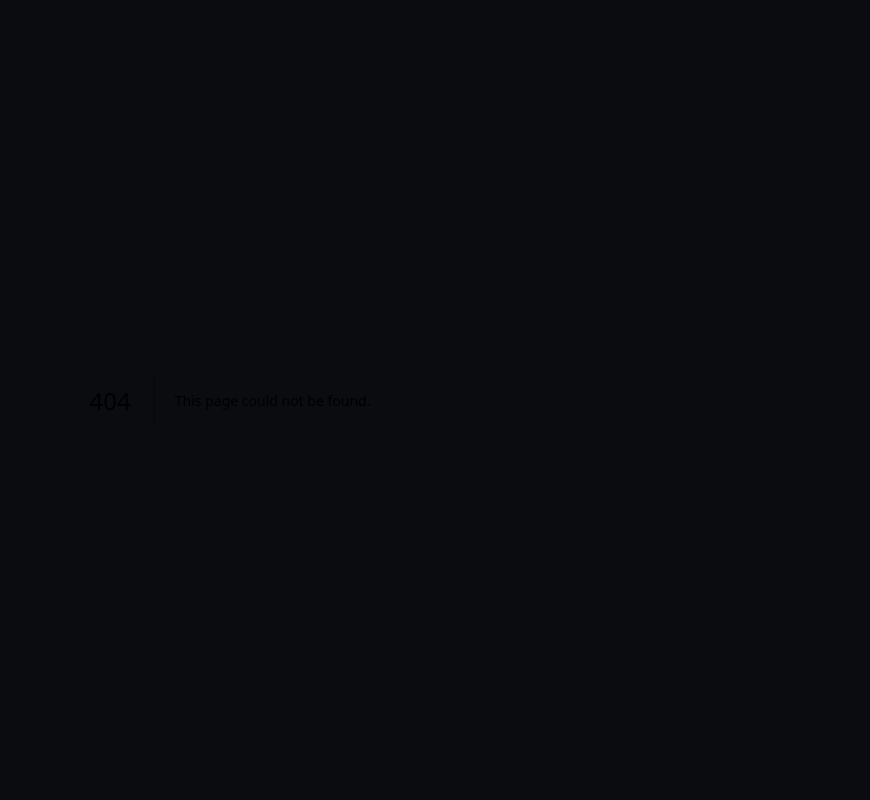
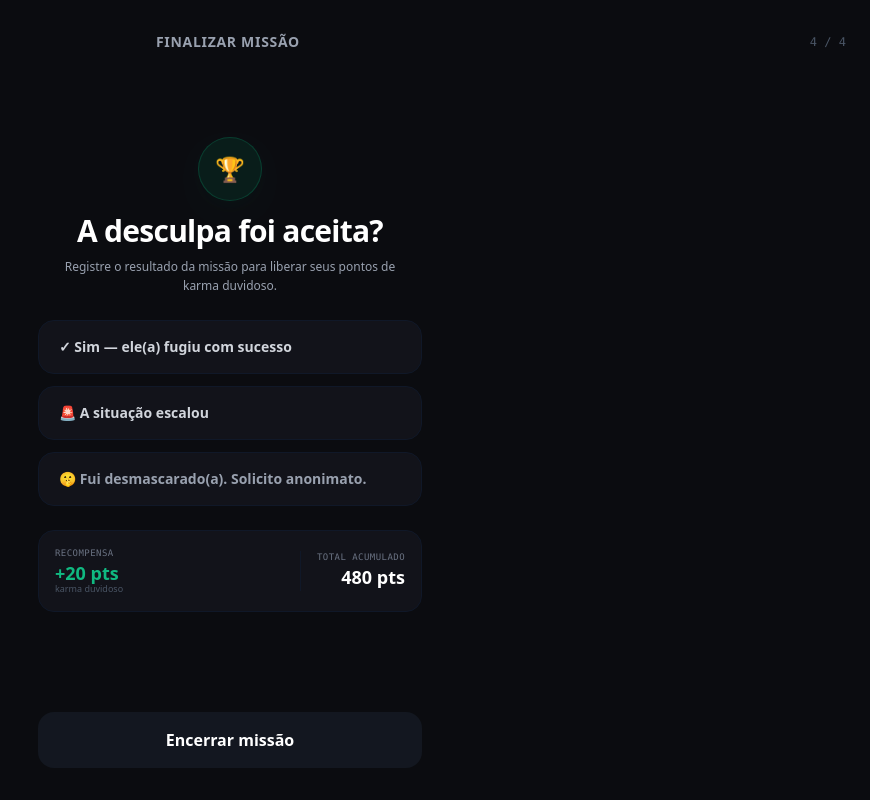
Before and after one commit to PietraValen/desculpaai-frontend, a Next.js app: page /alibi/finalizar in a window 1280 px wide. Before the commit this address had no page. Shown: the whole page, without its empty margins (410-1280 px from the left). Built offline with nearby package versions, Linux system fonts and the light colour scheme.

Commit message:
feat: add mission completion page with outcome selection and reset logic

```diff
--- /dev/null
+++ b/app/alibi/finalizar/page.tsx
@@ -0,0 +1,130 @@
+'use client';
+
+import { useState } from 'react';
+import { useRouter } from 'next/navigation';
+
+export default function FinalizarMissaoPage() {
+  const router = useRouter();
+  const [resultado, setResultado] = useState<'SUCESSO' | 'ESCALOU' | 'DESMASCARADO' | null>(null);
+  const [isFinalizando, setIsFinalizando] = useState(false);
+
+  const handleEncerrarDemo = () => {
+    if (!resultado) return;
+    setIsFinalizando(true);
+
+    // Simulação do PUT /pedidos/{id}/finalizar alterando para FINALIZADO
+    setTimeout(() => {
+      // Limpa os estados locais do álibi para reiniciar a demo perfeitamente
+      localStorage.removeItem('id_missao_ativa');
+      localStorage.removeItem('titulo_missao_ativa');
+      localStorage.removeItem('papel_missao_ativa');
+      localStorage.removeItem('nivel_missao_ativa');
+
+      // Retorna para a seleção de perfis
+      router.push('/selecao-perfil');
+    }, 1500);
+  };
+
+  return (
+    <main className="flex min-h-screen flex-col justify-between p-6 bg-[#0B0C10] text-slate-100 select-none animate-fade-in">
+
+      {/* Header final do Álibi 4 / 4 */}
+      <header className="flex items-center justify-between w-full pt-2">
+        <div className="w-8"></div>
+        <span className="text-gray-400 font-bold tracking-wider text-sm font-sans">FINALIZAR MISSÃO</span>
+        <span className="text-gray-600 font-mono text-xs">4 / 4</span>
+      </header>
+
+      {/* Conteúdo Central */}
+      <div className="w-full max-w-sm mx-auto flex-1 flex flex-col justify-center my-4 space-y-6">
+
+        {/* Painel do Troféu */}
+        <div className="text-center space-y-2">
+          <div className="mx-auto h-16 w-16 rounded-full bg-emerald-500/10 text-[#10B981] border border-emerald-500/20 flex items-center justify-center text-2xl shadow-lg shadow-emerald-950/10">
+            🏆
+          </div>
+          <h2 className="text-3xl font-black tracking-tight text-white mt-3 font-sans">
+            A desculpa foi aceita?
+          </h2>
+          <p className="text-xs text-gray-400 px-4 leading-relaxed">
+            Registre o resultado da missão para liberar seus pontos de karma duvidoso.
+          </p>
+        </div>
+
+        {/* Inputs de Opções (Conjunto de Botões de Desfecho) */}
+        <div className="flex flex-col gap-3">
+
+          {/* Opção 1: Fugiu com sucesso (Verde) */}
+          <button
+            type="button"
+            onClick={() => setResultado('SUCESSO')}
+            className={`w-full py-4 px-5 rounded-2xl font-bold text-sm text-left border transition-all duration-200 active:scale-[0.99] ${
+              resultado === 'SUCESSO'
+                ? 'bg-[#0E1714] border-[#10B981] text-[#10B981]'
+                : 'bg-[#12131A] border-gray-900 text-gray-300 hover:border-gray-800'
+            }`}
+          >
+            ✓ Sim — ele(a) fugiu com sucesso
+          </button>
+
+          {/* Opção 2: A situação escalou (Vermelho) */}
+          <button
+            type="button"
+            onClick={() => setResultado('ESCALOU')}
+            className={`w-full py-4 px-5 rounded-2xl font-bold text-sm text-left border transition-all duration-200 active:scale-[0.99] ${
+              resultado === 'ESCALOU'
+                ? 'bg-[#1A1115] border-[#FF3B5C] text-[#FF3B5C]'
+                : 'bg-[#12131A] border-gray-900 text-gray-300 hover:border-gray-800'
+            }`}
+          >
+            🚨 A situação escalou
+          </button>
+
+          {/* Opção 3: Fui desmascarado (Cinza Fosco) */}
+          <button
+            type="button"
+            onClick={() => setResultado('DESMASCARADO')}
+            className={`w-full py-4 px-5 rounded-2xl font-bold text-sm text-left border transition-all duration-200 active:scale-[0.99] ${
+              resultado === 'DESMASCARADO'
+                ? 'bg-[#171821] border-gray-600 text-gray-400'
+                : 'bg-[#12131A] border-gray-900 text-gray-400 hover:border-gray-800'
+            }`}
+          >
+            🤫 Fui desmascarado(a). Solicito anonimato.
+          </button>
+
+        </div>
+
+        {/* Painel de Recompensa Final (Acúmulo de Karma) */}
+        <div className="bg-[#12131A] border border-gray-900 rounded-2xl p-4 flex items-center justify-between font-mono text-xs">
+          <div>
+            <span className="text-gray-500 text-[9px] uppercase tracking-wider block">Recompensa</span>
+            <span className="text-[#10B981] text-lg font-black font-sans">+20 pts</span>
+            <span className="text-[9px] text-gray-600 block -mt-1 font-sans">karma duvidoso</span>
+          </div>
+          <div className="text-right border-l border-gray-900 pl-4">
+            <span className="text-gray-500 text-[9px] uppercase tracking-wider block">Total acumulado</span>
+            <span className="text-white text-lg font-black font-sans">480 pts</span>
+          </div>
+        </div>
+
+      </div>
+
+      {/* Botão de Encerramento do Ciclo */}
+      <div className="w-full max-w-sm mx-auto pt-4 pb-2">
+        <button
+          onClick={handleEncerrarDemo}
+          disabled={!resultado || isFinalizando}
+          className={`w-full py-4 text-white font-bold rounded-2xl transition-all duration-200 flex items-center justify-center gap-2 text-base ${
+            resultado && !isFinalizando
+              ? 'bg-[#10B981] hover:bg-[#0E9F6E] active:scale-[0.98] cursor-pointer text-slate-950 font-black shadow-lg shadow-emerald-950/10'
+              : 'bg-gray-800/40 text-gray-500 cursor-not-allowed'
+          }`}
+        >
+          {isFinalizando ? 'Computando reputação...' : 'Encerrar missão'}
+        </button>
+      </div>
+
+    </main>
+  );
+}
```
